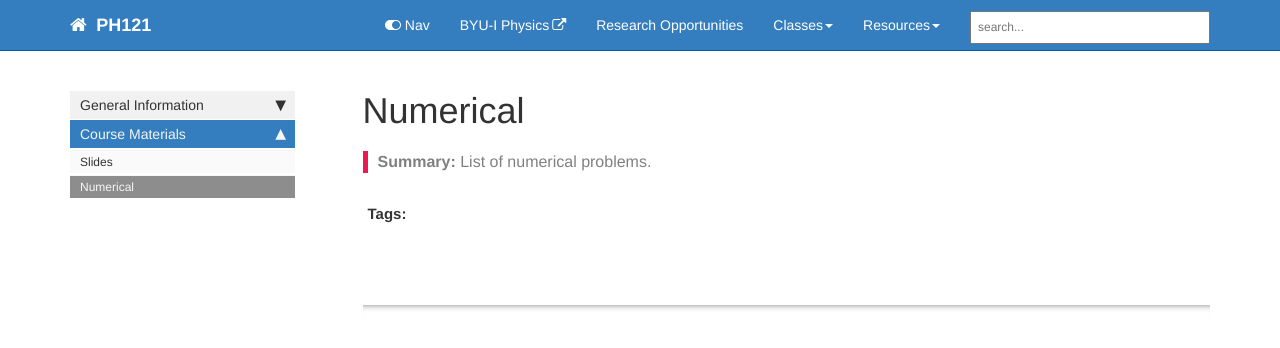
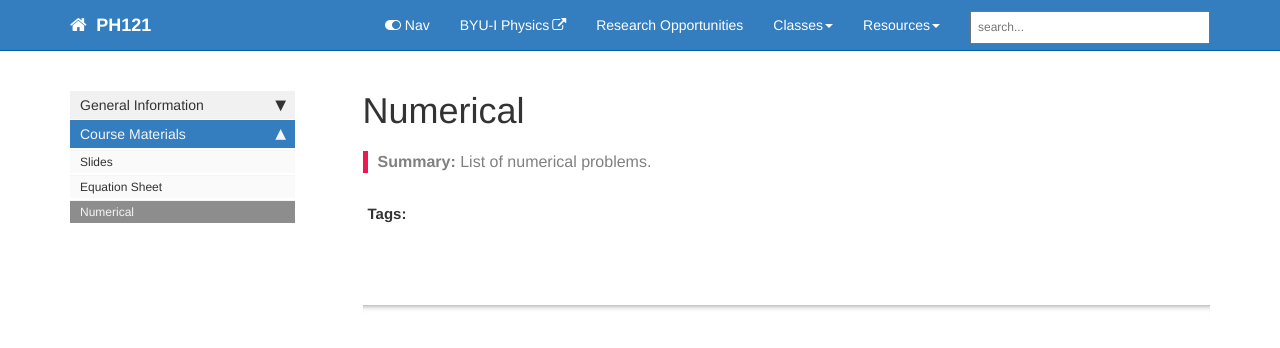
Before and after one commit to lancejnelson/PH323, a Jekyll site: the page built from course_docs/numerical.md, in a window 1280 px wide. Shown: the top 348 px of the page. Built offline with Jekyll 4.4.1, drawn with Linux system fonts in a browser that asks for light colours; comment, search, counter and statistics services are not loaded.

Commit message:
Adding equation sheet

```diff
--- a/_data/sidebars/mydoc_sidebar.yml
+++ b/_data/sidebars/mydoc_sidebar.yml
@@ -44,6 +44,10 @@ entries:
       url: /slides.html
       output: web, pdf
 
+    - title: Equation Sheet
+      url: /files\/equation_sheet.pdf
+      output: web, pdf
+
     - title: Numerical
       url: /numerical.html
       output: web, pdf
```
Also changed, not shown: 1 other file.
